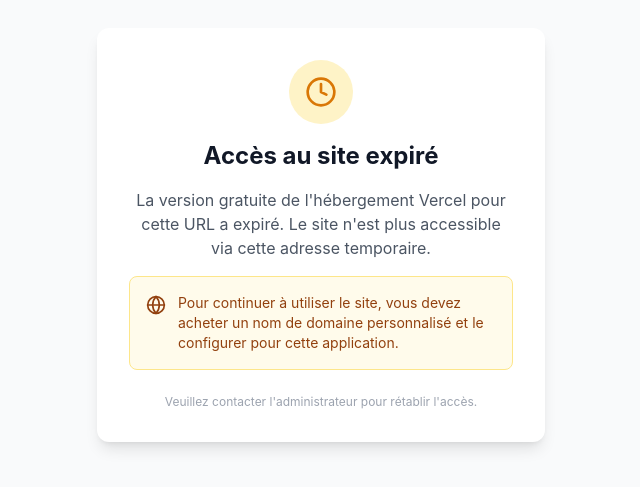
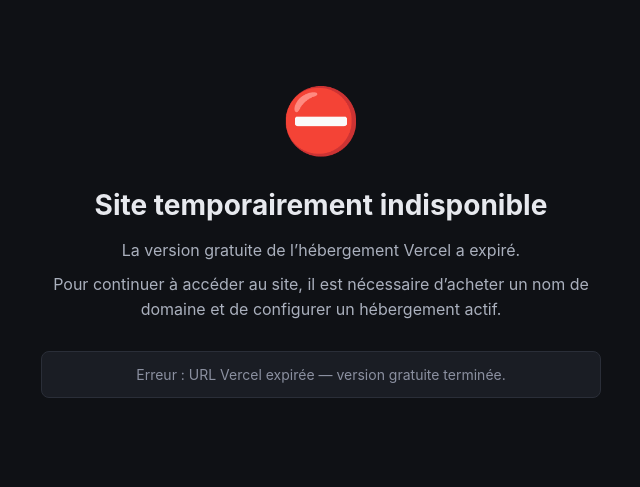
Before and after one commit to Tchindavaldo/Invoice-management, a React (Vite) app: page / in a window 1280 px wide. Shown: the part 165-652 px from the top of the page, without its empty margins (319-959 px from the left). Built offline with nearby package versions, Linux system fonts and the light colour scheme.

Commit message:
feat: redesign Expired page and add Vercel configuration for rewrites

```diff
--- a/src/pages/Expired.tsx
+++ b/src/pages/Expired.tsx
@@ -1,30 +1,48 @@
-import { Clock, Globe } from 'lucide-react';
+// ----------------------------------------------------------------------
+// Page de blocage : la version gratuite Vercel a expiré.
+// Meme design que le FRONTEND / BACKEND de WOOD PRO.
+// ----------------------------------------------------------------------
 
 export default function Expired() {
   return (
-    <div className="min-h-screen bg-gray-50 flex flex-col items-center justify-center px-4 text-center">
-      <div className="max-w-md w-full bg-white rounded-xl shadow-lg p-8">
-        <div className="flex flex-col items-center gap-4">
-          <div className="w-16 h-16 flex items-center justify-center rounded-full bg-amber-100 text-amber-600">
-            <Clock size={32} />
-          </div>
-          <h1 className="text-2xl font-bold text-gray-900">
-            Accès au site expiré
-          </h1>
-          <p className="text-gray-600">
-            La version gratuite de l'hébergement Vercel pour cette URL a expiré.
-            Le site n'est plus accessible via cette adresse temporaire.
-          </p>
-          <div className="w-full bg-amber-50 border border-amber-200 rounded-lg p-4 text-left text-sm text-amber-800 flex gap-3">
-            <Globe size={20} className="shrink-0 mt-0.5" />
-            <p>
-              Pour continuer à utiliser le site, vous devez acheter un nom de
-              domaine personnalisé et le configurer pour cette application.
-            </p>
-          </div>
-          <p className="text-xs text-gray-400 mt-2">
-            Veuillez contacter l'administrateur pour rétablir l'accès.
-          </p>
+    <div
+      style={{
+        minHeight: '100vh',
+        display: 'flex',
+        alignItems: 'center',
+        justifyContent: 'center',
+        padding: 24,
+        textAlign: 'center',
+        fontFamily:
+          '-apple-system, BlinkMacSystemFont, "Segoe UI", Roboto, Helvetica, Arial, sans-serif',
+        background: '#0f1115',
+        color: '#e7e9ee',
+      }}
+    >
+      <div style={{ maxWidth: 560 }}>
+        <div style={{ fontSize: 64, marginBottom: 16 }}>⛔</div>
+        <h1 style={{ fontSize: 28, margin: '0 0 12px', fontWeight: 700 }}>
+          Site temporairement indisponible
+        </h1>
+        <p style={{ fontSize: 16, lineHeight: 1.6, color: '#aab0bd', margin: '0 0 8px' }}>
+          La version gratuite de l’hébergement Vercel a expiré.
+        </p>
+        <p style={{ fontSize: 16, lineHeight: 1.6, color: '#aab0bd', margin: 0 }}>
+          Pour continuer à accéder au site, il est nécessaire d’acheter un nom de
+          domaine et de configurer un hébergement actif.
+        </p>
+        <div
+          style={{
+            marginTop: 28,
+            padding: '12px 16px',
+            borderRadius: 8,
+            background: '#1a1d24',
+            border: '1px solid #2a2e38',
+            fontSize: 14,
+            color: '#8b90a0',
+          }}
+        >
+          Erreur&nbsp;: URL Vercel expirée — version gratuite terminée.
         </div>
       </div>
     </div>
```
Also changed, not shown: vercel.json (added).
